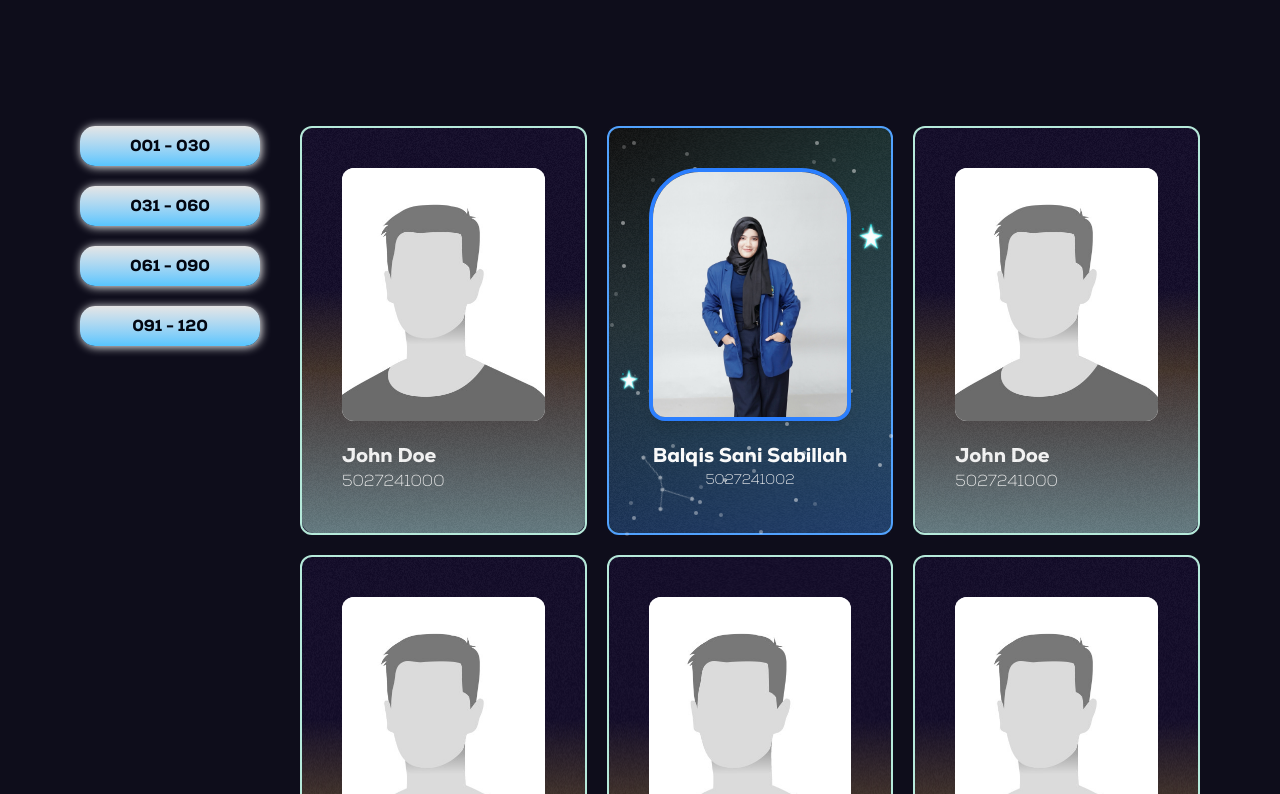
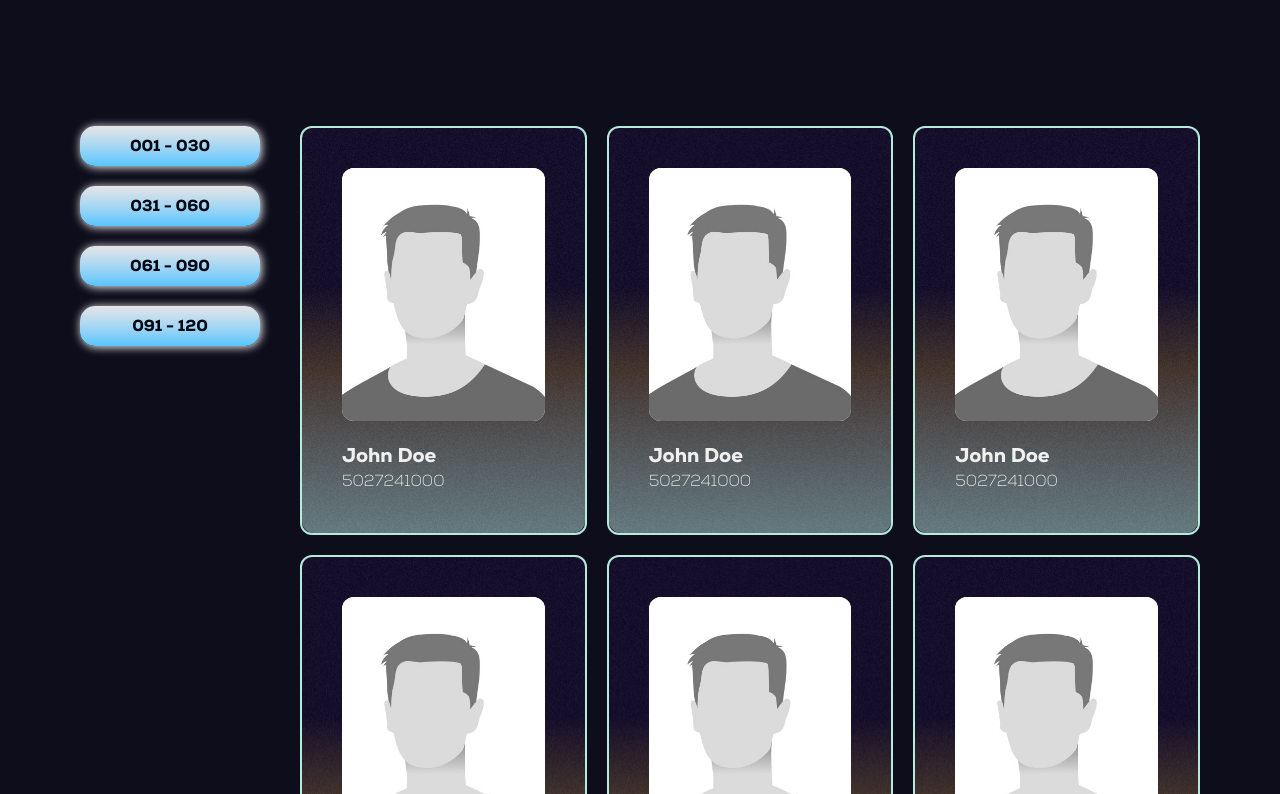
Before and after one commit to ardhptr21/eterion-website, a Next.js app: page /members in a window 1280 px wide. Shown: the part 466-1260 px from the top of the page. Built offline with nearby package versions, Linux system fonts and the light colour scheme; a web font is replaced by a local one.

Commit message:
nrp002.tsx

```diff
--- a/src/app/members/(container)/lists/nrp002.tsx
+++ b/src/app/members/(container)/lists/nrp002.tsx
@@ -3,109 +3,40 @@
 import Noise from "@/components/effects/Noise";
 import * as Dialog from "@radix-ui/react-dialog";
 import Image from "next/image";
-import { useEffect, useState } from "react";
+import { useState } from "react";
 
 const data = {
-  name: "Balqis Sani Sabillah",
-  nrp: "5027241002",
-  image: "002.jpg",
-  funfact: "Suka tiba - tiba RANDOM :)",
-  hobby: "Traveling",
-  origin: "Probolinggo",
+  name: "John Doe",
+  nrp: "5027241000",
+  image: "000.jpg",
+  funfact: "kalo makan pake nasi, nasinya harus dari beras",
+  hobby: "makan nasi dari beras",
+  origin: "Surabaya",
 };
 
-export default function NRP502() {
+export default function NRP001() {
   const [open, setOpen] = useState(false);
-
-
-  const [stars, setStars] = useState<{ top: string; left: string; delay: string }[]>([]);
-
-  useEffect(() => {
-    const generatedStars = [...Array(60)].map(() => ({
-      top: `${Math.random() * 100}%`,
-      left: `${Math.random() * 100}%`,
-      delay: `${Math.random() * 3}s`,
-    }));
-    setStars(generatedStars);
-  }, []);
 
   return (
     <>
       <div
-        className="cursor-pointer w-full shrink-0 p-10 rounded-xl border-2 border-blue-400 relative bg-gradient-to-br from-[#0f0f0f] via-[#1b2f2f] to-[#223f4a] backdrop-blur-lg transition duration-300 hover:shadow-[0_0_30px_#00f6ff]"
+        className="cursor-pointer w-full shrink-0 p-10 rounded-xl border-2 border-accent relative bg-[#140c2c]/80 backdrop-blur-lg"
         onClick={() => setOpen(true)}
       >
         <Noise />
-
-        {/* Taburan bintang */}
-        <div className="absolute inset-0 z-0">
-          {stars.map((star, i) => (
-            <div
-              key={i}
-              className="absolute w-1 h-1 bg-white rounded-full opacity-20 animate-pulse"
-              style={{
-                top: star.top,
-                left: star.left,
-                animationDelay: star.delay,
-              }}
-            />
-          ))}
-        </div>
-
-        <div className="aspect-[4/5] bg-gradient-to-b from-slate-900 via-slate-800 to-slate-700 rounded-[50px_50px_16px_16px] z-10 relative overflow-hidden border-4 border-blue-500 shadow-lg">
+        <div className="aspect-[4/5] bg-white rounded-xl z-10 relative overflow-hidden">
           <Image
             src={`/images/members/${data.image}`}
             alt={data.name}
             fill
-            className="object-cover w-full h-full z-10"
+            className="object-cover w-full h-full"
           />
         </div>
-
-        <div className="mt-5 z-10 text-center">
-          <h4 className="text-xl font-nexa font-bold text-white hover:animate-bounce">
-            {data.name}
-          </h4>
-          <h6 className="font-nexa text-white text-sm hover:animate-bounce">
-            <a
-              href="https://open.spotify.com/user/mn9anuy17qkb13w2an7ffm7bk"
-              target="_blank"
-              rel="noopener noreferrer"
-              className="hover:text-emerald-300 hover:scale-110 transition duration-300 inline-block"
-            >
-              {data.nrp}
-            </a>
-          </h6>
+        <div className="mt-5 z-10">
+          <h4 className="text-xl font-nexa font-bold">{data.name}</h4>
+          <h6 className="font-nexa">{data.nrp}</h6>
         </div>
-
-        {/* Bling-bling dan dekorasi */}
-        <img
-          src="/images/zodiac/cursor-star.svg"
-          alt="cursor-star"
-          className="absolute top-4 left-4 w-6 h-10 animate-ping"
-        />
-        <img
-          src="/images/zodiac/cursor-star.svg"
-          alt="cursor-star"
-          className="absolute bottom-5 right-6 w-5 h-10 animate-ping"
-        />
-        <img
-          src="/images/zodiac/cursor-star.svg"
-          alt="cursor-star"
-          className="absolute top-1/4 right-1 w-8 h-8 animate-bounce"
-        />
-        <img
-          src="/images/zodiac/cursor-star.svg"
-          alt="cursor-star"
-          className="absolute bottom-1/3 left-2 w-6 h-6 animate-bounce"
-        />
-        <img
-          src="/images/zodiac/cancer.svg"
-          alt="cancer"
-          className="absolute bottom-5 left-6 w-15 h-16 animate-pulse"
-          style={{ transform: "rotate(-30deg)" }}
-        />
-
-        <div className="absolute -z-10 inset-0 bg-gradient-to-b from-transparent via-blue-300/10 to-blue-800/30 rounded-xl pointer-events-none" />
+        <div className="absolute -z-10 inset-0 bg-gradient-to-b from-transparent from-40% via-amber-300/20 via-60% to-accent/50 rounded-xl pointer-events-none" />
       </div>
 
       <MemberDialog open={open} onOpenChange={setOpen} />
@@ -125,7 +56,7 @@ function MemberDialog({
       <Dialog.Portal>
         <Dialog.Overlay className="fixed inset-0 bg-black/50 z-40 backdrop-blur-sm" />
         <div className="fixed inset-0 z-50 flex items-center justify-center p-4">
-          <Dialog.Content className="relative w-full max-w-lg max-h-[95vh] bg-gradient-to-t from-blue-700 to-cyan-400 rounded-2xl shadow-2xl overflow-y-auto focus:outline-none p-10">
+          <Dialog.Content className="w-full max-w-lg max-h-[95vh] bg-primary rounded-2xl shadow-2xl overflow-y-auto focus:outline-none p-10">
             <Dialog.Title className="sr-only">{data.name}</Dialog.Title>
 
             <div className="w-full aspect-[4/5] rounded-xl overflow-hidden mb-6 relative">
@@ -137,55 +68,20 @@ function MemberDialog({
               />
             </div>
 
-            <h2 className="text-3xl font-bold font-nexa text-white mb-1 text-center">
-              <a
-                href="https://www.instagram.com/baallqiisss"
-                target="_blank"
-                rel="noopener noreferrer"
-                className="hover:text-emerald-300 hover:scale-110 transition duration-300 inline-block"
-              >
-                {data.name}
-              </a>
-            </h2>
-            <p className="text-lg font-nexa text-white/80 text-center mb-5">
-              {data.nrp}
-            </p>
+            <h2 className="text-3xl font-bold font-nexa text-white mb-1">{data.name}</h2>
+            <p className="text-lg font-nexa text-white/70">{data.nrp}</p>
 
             <hr className="my-6 border-t border-white/20" />
 
             <div className="space-y-2 text-white font-nexa text-base">
               <p>
-                <strong>Asal: </strong>
-                <a
-                  href="https://www.google.com/maps/place/Probolinggo"
-                  target="_blank"
-                  rel="noopener noreferrer"
-                  className="hover:text-emerald-300 hover:scale-105 transition duration-300 inline-block"
-                >
-                  {data.origin}
-                </a>
+                <strong>Asal:</strong> {data.origin}
               </p>
               <p>
-                <strong>Hobi: </strong>
-                <a
-                  href="https://www.google.com/maps/place/Edinburgh"
-                  target="_blank"
-                  rel="noopener noreferrer"
-                  className="hover:text-emerald-300 hover:scale-105 transition duration-300 inline-block"
-                >
-                  {data.hobby}
-                </a>
+                <strong>Hobi:</strong> {data.hobby}
               </p>
               <p>
-                <strong>Funfact: </strong>
-                <a
-                  href="https://id.pinterest.com/pin/41728734043182489/"
-                  target="_blank"
-                  rel="noopener noreferrer"
-                  className="hover:text-emerald-300 hover:scale-105 transition duration-300 inline-block"
-                >
-                  {data.funfact}
-                </a>
+                <strong>Funfact:</strong> {data.funfact}
               </p>
             </div>
           </Dialog.Content>
```
